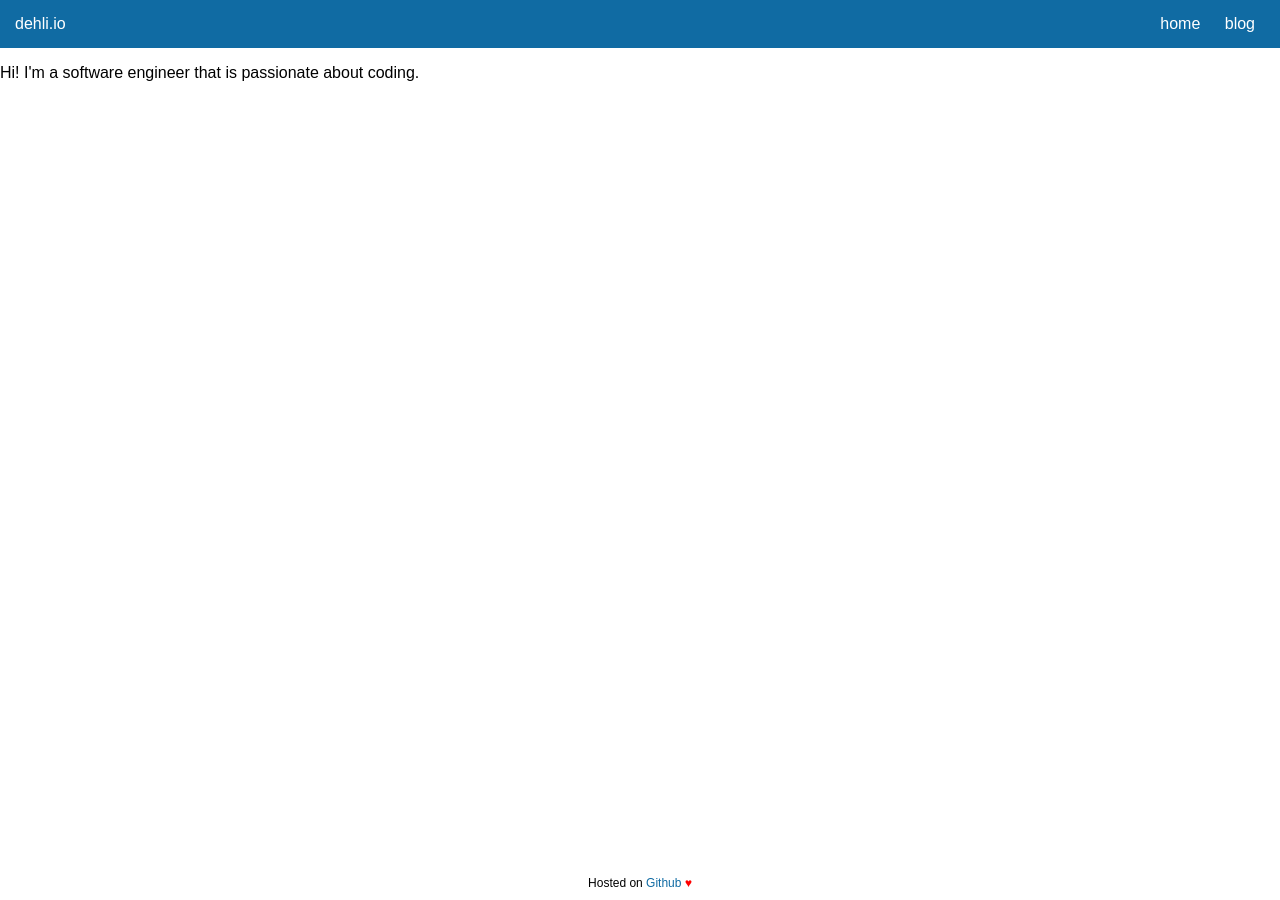
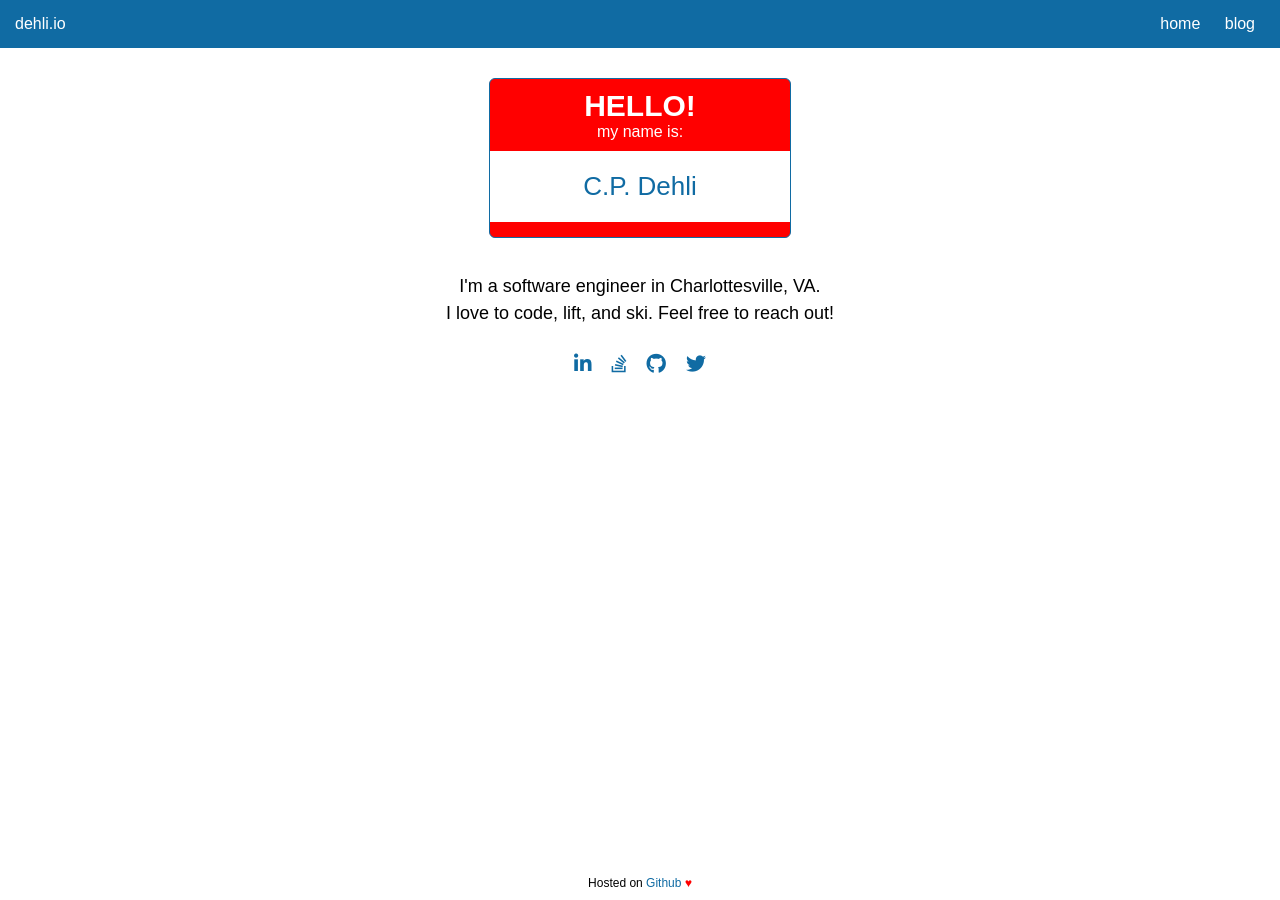
Before and after one commit to Dehli/dehli.github.io, a Jekyll site: the page built from pages/index.html, in a window 1280 px wide. Built offline with Jekyll 4.4.1, drawn with Linux system fonts in a browser that asks for light colours; nearby versions of some CDN libraries.

Commit message:
Added index page.

```diff
--- a/_includes/head.html
+++ b/_includes/head.html
@@ -5,7 +5,7 @@
     <meta name="viewport" content="width=device-width">
     <meta name="description" content="{{ site.description }}">
     <link rel="canonical" href="{{ page.url | replace:'index.html','' | prepend: site.baseurl | prepend: site.url }}">
-
+    <script src="https://use.fontawesome.com/72df69143e.js"></script>
     <link rel="stylesheet" href="{{ "/styles/main.css" | prepend: site.baseurl }}">
     <link rel="shortcut icon" href="/favicon.ico" type="image/x-icon" />
 </head>
--- /dev/null
+++ b/_sass/_index.scss
@@ -0,0 +1,61 @@
+.about-section {
+    display: flex;
+    align-items: center;
+    flex-direction: column;
+    margin: 30px;
+
+    .welcome-card {
+        background-color: $color-red;
+        border: solid 1px $color-primary;
+        overflow: hidden;
+        border-radius: 6px;
+        color: $color-secondary;
+        display: flex;
+        flex-direction: column;
+        justify-content: center;
+        align-items: center;
+        width: 100%;
+        max-width: 300px;
+
+        span {
+            display: flex;
+
+            &.welcome {
+                margin-top: 10px;
+                font-size: 30px;
+                font-weight: 600;
+            }
+
+            &.name {
+                width: 100%;
+                display: flex;
+                justify-content: center;
+                background-color: $color-secondary;
+                color: $color-primary;
+                padding: 20px;
+                font-size: 26px;
+                margin: 10px 0 15px;
+            }
+        }
+    }
+
+    p {
+        margin: 35px 0 10px;
+        max-width: 400px;
+        line-height: 1.5;
+        font-size: 18px;
+        text-align: center;
+    }
+
+    .social-accounts {
+        list-style-type: none;
+        padding: 0;
+        display: flex;
+
+        a {
+            color: $color-primary;
+            margin: 10px;
+            font-size: 20px;
+        }
+    }
+}
--- a/pages/index.html
+++ b/pages/index.html
@@ -1,11 +1,39 @@
 ---
 layout: default
 permalink: /
+
+accounts:
+  - title: linkedin
+    url: https://linkedin.com/in/dehli
+  - title: stack-overflow
+    url: https://stackoverflow.com/users/2411075/dehli
+  - title: github
+    url: https://github.com/dehli
+  - title: twitter
+    url: https://twitter.com/cpdehli
 ---
 
-<div>
+<div class="about-section">
+
+    <div class="welcome-card">
+        <span class="welcome">HELLO!</span>
+        <span>my name is:</span>
+        <span class="name">C.P. Dehli</span>
+    </div>
+
     <p>
-        Hi! I'm a software engineer that is passionate about coding.
+        I'm a software engineer in Charlottesville, VA.
+        <br>
+        I love to code, lift, and ski. Feel free to reach out!
     </p>
 
+    <ul class="social-accounts">
+        {% for account in page.accounts %}
+        <li>
+            <a href="{{account.url}}" target="_blank">
+                <i class="fa fa-{{account.title}}"></i>
+            </a>
+        </li>
+        {% endfor %}
+    </ul>
 </div>
--- a/styles/main.scss
+++ b/styles/main.scss
@@ -23,8 +23,11 @@ a {
     }
 }
 
-// Import partials from _sass
+// Import constants from _sass
 @import "colors",
+
+        // Pages
+        "index",
         "footer",
         "header",
         "syntax";
```
